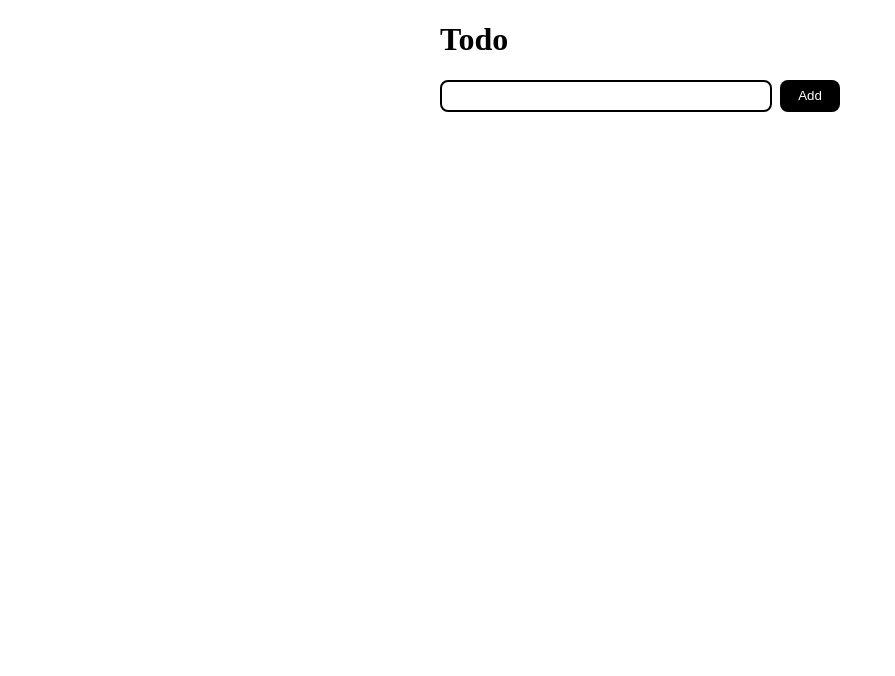
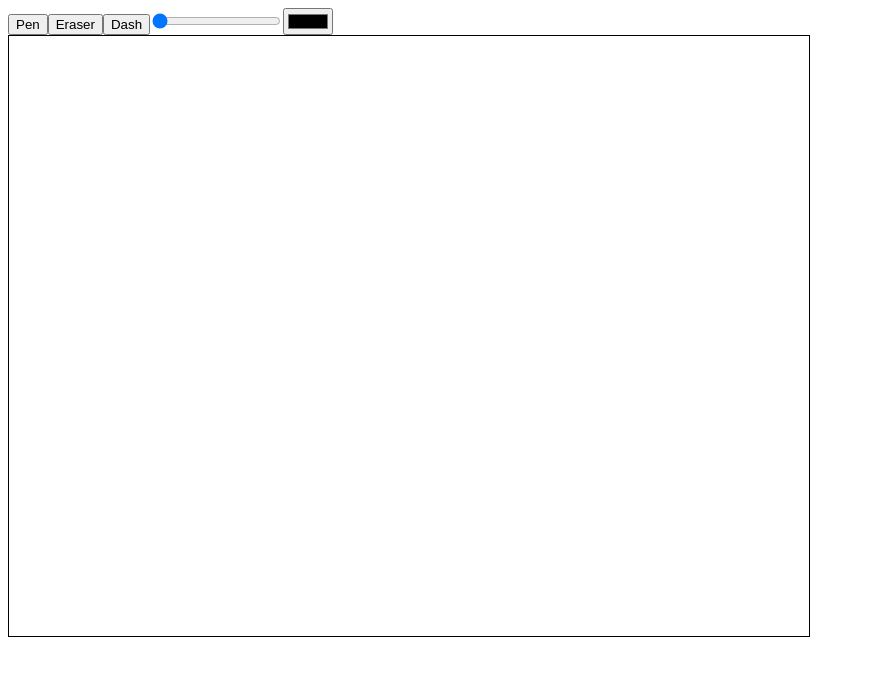
Before and after one commit to oridori2705/React-component-stroybook, a React (Vite) app: page / in a window 1280 px wide. Shown: the top 676 px of the page, without its empty margins (0-895 px from the left). Built offline with nearby package versions, Linux system fonts and the light colour scheme.

Commit message:
commit: canvas 그림판 컴포넌트 및 플러그인 구현

```diff
--- a/src/App.jsx
+++ b/src/App.jsx
@@ -1,3 +1,44 @@
+import { useState } from 'react'
+import Paint from './components/Paint'
+import { DashPlugin, EraserPlugin, PenPlugin } from './components/Paint/plugins'
+
+const App = () => {
+  const [command, setCommand] = useState('pen')
+  const [lineWidth, setLineWidth] = useState(1)
+  const [color, setColor] = useState('#000000')
+  return (
+    <div>
+      <div>
+        <button onClick={() => setCommand('pen')}>Pen</button>
+        <button onClick={() => setCommand('eraser')}>Eraser</button>
+        <button onClick={() => setCommand('dash')}>Dash</button>
+        <input
+          type="range"
+          min={1}
+          max={10}
+          defaultValue={1}
+          onChange={e => setLineWidth(e.target.value)}
+        />
+        <input
+          type="color"
+          onChange={e => setColor(e.target.value)}
+        />
+      </div>
+      <Paint
+        command={command}
+        lineWidth={lineWidth}
+        color={color}
+        plugins={[new PenPlugin(), new EraserPlugin(), new DashPlugin()]}
+        style={{ border: '1px solid black' }}
+      />
+    </div>
+  )
+}
+
+export default App
+
+/*
+// Todo 앱
 import styled from '@emotion/styled'
 import Header from './components/Header'
 import TodoNewTaskForm from './components/TodoNewTaskForm'
@@ -22,6 +63,9 @@ function App() {
 }
 
 export default App
+
+
+*/
 
 /*
 // 이모지 검색 APP
--- /dev/null
+++ b/src/components/Paint/index.jsx
@@ -0,0 +1,190 @@
+import { useCallback, useEffect, useRef, useState } from 'react'
+import { PenPlugin } from './plugins/pen'
+
+//캔버스의 위치가 어디에 있는지 먼저 추적해야한다.(스크롤하다가 중간에 있는 경우)
+const calculateCoord = (e, canvas) => {
+  const rect = canvas.getBoundingClientRect() // canvas의 크기와 현재 좌표를 받음
+
+  return {
+    x: e.pageX - rect.left - window.scrollX,
+    y: e.pageY - rect.top - window.scrollY
+  }
+}
+
+const Paint = ({
+  command = 'pen', // 브러쉬 타입
+  color = '#000000', //브러쉬 색상
+  lineWidth = 2, // 브러쉬 굵기
+  width = 800, // 캔버스 크기
+  height = 600,
+  plugins = [new PenPlugin()],
+  style, //커스텀 가능하도록 style과 className
+  className
+}) => {
+  const [currentCommand, setCurrentCommand] = useState(command)
+  const [currentLineWidth, setCurrentLineWidth] = useState(lineWidth)
+  const [currentColor, setCurrentColor] = useState(color)
+  const [currentPlugins, setCurrentPlugins] = useState({})
+  const [drawing, setDrawing] = useState(false)
+  const canvasRef = useRef() //cavas로부터 context를 받아야 함
+
+  //요즘 모니터의 해상도가 높은 경우가 많아서 레티나와 같은 시스템을 지원하기위해
+  //캔버스의 크기에서 scale을 정해서 곱해줘야한다.
+  const scale = typeof window === 'undefined' ? 1 : window.devicePixelRatio // 1pixel을 표현하기위해서 어느정도의 ratio을 잡아야하는지 제공해준다.
+
+  const canvasDefaultStyle = {
+    userSelect: 'none', // 캔버스에서 그리는 행위를 할 것이므로 드래그 동작을 없애준다.
+    WebkitUserSelect: 'none'
+  }
+
+  //밑에서 scale로 width크기를 크게해주면 캔버스 자체도 커지기때문에
+  //캔버스를 보여줄 때의 크기를 고정시키기위해 설정
+  const canvasSizeStyle = {
+    width,
+    height
+  }
+
+  useEffect(() => {
+    setCurrentLineWidth(lineWidth)
+  }, [lineWidth])
+
+  useEffect(() => {
+    setCurrentCommand(command)
+  }, [command])
+
+  useEffect(() => {
+    setCurrentColor(color)
+  }, [color])
+
+  useEffect(() => {
+    plugins.forEach(plugin => {
+      plugin.canvas = canvasRef.current
+    })
+
+    setCurrentPlugins(
+      Object.assign(
+        {},
+        ...plugins.map(plugin => ({
+          [plugin.name]: plugin
+        }))
+      )
+    )
+  }, [plugins])
+
+  useEffect(() => {
+    if (!canvasRef.current) return
+
+    // 캔버스의 너비와 높이 지정
+    canvasRef.current.width = width * scale
+    canvasRef.current.height = height * scale
+
+    canvasRef.current.getContext('2d').scale(scale, scale)
+  }, [scale, width, height]) // useRef로 만든 변수는 의존성 배열에 추가하지 않는 것이 좋다.
+
+  // 드로잉 마우스 이벤트 (Down, Move, Up)
+  const handleDrawStart = useCallback(
+    e => {
+      e.preventDefault()
+
+      //x와y는 상대적인 값 (0,0)으로 됨
+      const { x, y } = calculateCoord(e, canvasRef.current)
+
+      currentPlugins[currentCommand].draw({
+        x,
+        y,
+        width,
+        height,
+        scale,
+        lineWidth: currentLineWidth,
+        color: currentColor,
+        state: 'draw-started'
+      })
+
+      setDrawing(true)
+    },
+    [
+      currentCommand,
+      currentColor,
+      currentLineWidth,
+      currentPlugins,
+      width,
+      height,
+      scale
+    ]
+  )
+  const handleDrawing = useCallback(
+    e => {
+      e.preventDefault()
+      if (!drawing) return
+
+      const { x, y } = calculateCoord(e, canvasRef.current)
+
+      currentPlugins[currentCommand].draw({
+        x,
+        y,
+        width,
+        height,
+        scale,
+        lineWidth: currentLineWidth,
+        color: currentColor,
+        state: 'drawing'
+      })
+    },
+    [
+      canvasRef,
+      currentCommand,
+      currentColor,
+      currentLineWidth,
+      currentPlugins,
+      drawing,
+      width,
+      height,
+      scale
+    ]
+  )
+  const handleDrawFinish = useCallback(
+    e => {
+      e.preventDefault()
+      if (!drawing) return
+
+      const { x, y } = calculateCoord(e, canvasRef.current)
+
+      currentPlugins[currentCommand].draw({
+        x,
+        y,
+        width,
+        height,
+        scale,
+        lineWidth: currentLineWidth,
+        color: currentColor,
+        state: 'draw-finished'
+      })
+
+      setDrawing(false)
+    },
+    [
+      canvasRef,
+      currentCommand,
+      currentColor,
+      currentLineWidth,
+      currentPlugins,
+      drawing,
+      width,
+      height,
+      scale
+    ]
+  )
+
+  return (
+    <canvas
+      ref={canvasRef}
+      onMouseDown={handleDrawStart}
+      onMouseMove={handleDrawing}
+      onMouseUp={handleDrawFinish}
+      style={{ ...canvasDefaultStyle, ...canvasSizeStyle, ...style }}
+      className={className}
+    />
+  )
+}
+
+export default Paint
--- /dev/null
+++ b/src/components/Paint/plugins/dash.jsx
@@ -0,0 +1,39 @@
+import { Plugin } from './plugin'
+
+export class DashPlugin extends Plugin {
+  oldX = -1
+  oldY = -1
+
+  constructor(initialValues) {
+    super({
+      ...initialValues,
+      name: 'dash'
+    })
+  }
+
+  draw(data) {
+    super.draw(data)
+
+    const { x, y, state } = data
+    const context = this.canvas.getContext('2d')
+
+    if (this.oldX === -1) this.oldX = x
+    if (this.oldY === -1) this.oldY = y
+
+    context.setLineDash([4, 16])
+
+    if (state === 'draw-started' || state === 'drawing') {
+      context.beginPath()
+      context.moveTo(this.oldX, this.oldY)
+      context.lineTo(x, y)
+      context.stroke()
+      context.closePath()
+
+      this.oldX = x
+      this.oldY = y
+    } else {
+      this.oldX = -1
+      this.oldY = -1
+    }
+  }
+}
--- /dev/null
+++ b/src/components/Paint/plugins/eraser.jsx
@@ -0,0 +1,38 @@
+import { Plugin } from './plugin'
+
+export class EraserPlugin extends Plugin {
+  oldX = -1
+  oldY = -1
+
+  constructor(initialValues) {
+    super({
+      ...initialValues,
+      name: 'eraser'
+    })
+  }
+
+  draw(data) {
+    super.draw(data)
+
+    const { x, y, state } = data
+    const context = this.canvas.getContext('2d')
+
+    if (this.oldX === -1) this.oldX = x
+    if (this.oldY === -1) this.oldY = y
+
+    context.globalCompositeOperation = 'destination-out'
+
+    if (state === 'draw-started' || state === 'drawing') {
+      context.beginPath()
+      context.moveTo(this.oldX, this.oldY)
+      context.lineTo(x, y)
+      context.stroke()
+
+      this.oldX = x
+      this.oldY = y
+    } else {
+      this.oldX = -1
+      this.oldY = -1
+    }
+  }
+}
--- /dev/null
+++ b/src/components/Paint/plugins/index.jsx
@@ -0,0 +1,3 @@
+export { PenPlugin } from './pen'
+export { EraserPlugin } from './eraser'
+export { DashPlugin } from './dash'
--- /dev/null
+++ b/src/components/Paint/plugins/pen.jsx
@@ -0,0 +1,37 @@
+import { Plugin } from './plugin'
+
+export class PenPlugin extends Plugin {
+  oldX = -1
+  oldY = -1
+
+  constructor(initialValues) {
+    super({
+      ...initialValues,
+      name: 'pen'
+    })
+  }
+
+  draw(data) {
+    super.draw(data)
+
+    const { x, y, state } = data
+    const context = this.canvas.getContext('2d')
+
+    if (this.oldX === -1) this.oldX = x
+    if (this.oldY === -1) this.oldY = y
+
+    if (state === 'draw-started' || state === 'drawing') {
+      context.beginPath()
+      context.moveTo(this.oldX, this.oldY)
+      context.lineTo(x, y)
+      context.stroke()
+      context.closePath()
+
+      this.oldX = x
+      this.oldY = y
+    } else {
+      this.oldX = -1
+      this.oldY = -1
+    }
+  }
+}
--- /dev/null
+++ b/src/components/Paint/plugins/plugin.jsx
@@ -0,0 +1,30 @@
+export class Plugin {
+  canvas = undefined
+
+  constructor(initialValues) {
+    this.name = ''
+
+    Object.assign(this, initialValues)
+  }
+
+  draw(data) {
+    const context = this.canvas.getContext('2d')
+
+    context.globalCompositeOperation = 'source-over'
+    context.strokeStyle = data.color
+    context.lineCap = 'round'
+    context.lineJoin = 'round'
+    context.shadowColor = ''
+    context.shadowOffsetX = 0
+    context.shadowOffsetY = 0
+    context.shadowBlur = 0
+    context.lineWidth = data.lineWidth
+    context.textAlign = 'left'
+    context.textBaseline = 'top'
+    context.direction = 'ltr'
+    context.lineDashOffset = 0
+    context.miterLimit = 0
+    context.globalAlpha = 1
+    context.fillStyle = data.color
+  }
+}
```
